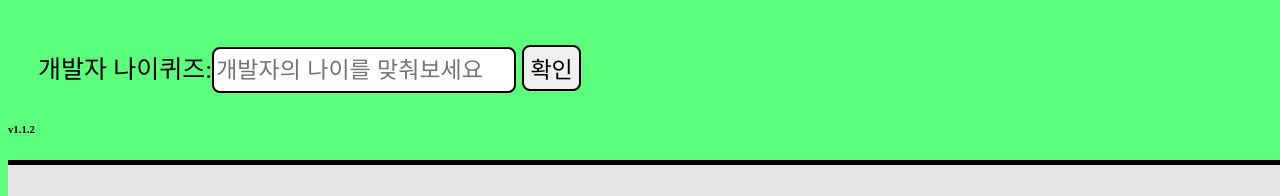
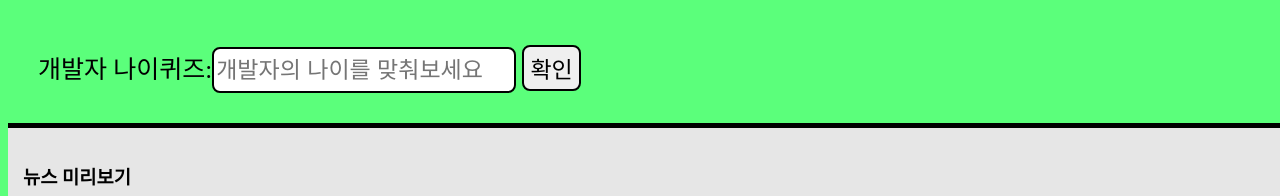
Before and after one commit to bamtolcompany/allinonenews, a plain HTML site: page index.html in a window 1280 px wide. Shown: the part 1431-1627 px from the top of the page. Drawn offline with Linux system fonts and the light colour scheme.

Commit message:
Update index.html

```diff
--- a/index.html
+++ b/index.html
@@ -136,7 +136,6 @@ li {line-height:1.3; color:black;}
  <p style="font-size:25px;">개발자 나이퀴즈:<input type="text" id="ageInput" placeholder="개발자의 나이를 맞춰보세요">
   <input type="button" value="확인" onclick="확인();" style="height:46px;">
  </p>
-<h6>v1.1.2</h6>
  <div class="ad">
   <h3 style="color:black;">뉴스 미리보기</h3>
    <iframe src="https://imnews.imbc.com" style="background-color:white;margin:10px;" class="mbc" loading="lazy"></iframe>
@@ -149,9 +148,9 @@ li {line-height:1.3; color:black;}
      <iframe src="https://tv.cctv.com/cctvnews/" style="background-color:white;margin:10px;" class="mbc" loading="lazy"></iframe>
    </div>
    <div class="information" style="background-color:white; height:100px;">
-  <a href="https://bamtolcompany.github.io/allinonenews_explanation/" class="no-style">사이트 정보</a>
-     <a href="https://m.youtube.com/watch?v=eFNeBNHqwGI&pp=0gcJCX4JAYcqIYzv" class="no-style">피드백 보내기</a>
-     <a href="https://bamtolcompany.github.io/allinonenews_keyboard.shortcut/" class="no-style">단축키</a>
+  <a href="https://bamtolcompany.github.io/allinonenews_explanation/" class="no-style">사이트 정보   </a>
+     <a href="https://m.youtube.com/watch?v=eFNeBNHqwGI&pp=0gcJCX4JAYcqIYzv" class="no-style">피드백 보내기   </a>
+     <a href="https://bamtolcompany.github.io/allinonenews_keyboard.shortcut/" class="no-style">단축키   </a>
    </div>
  <script>
 function 확인() {
```
